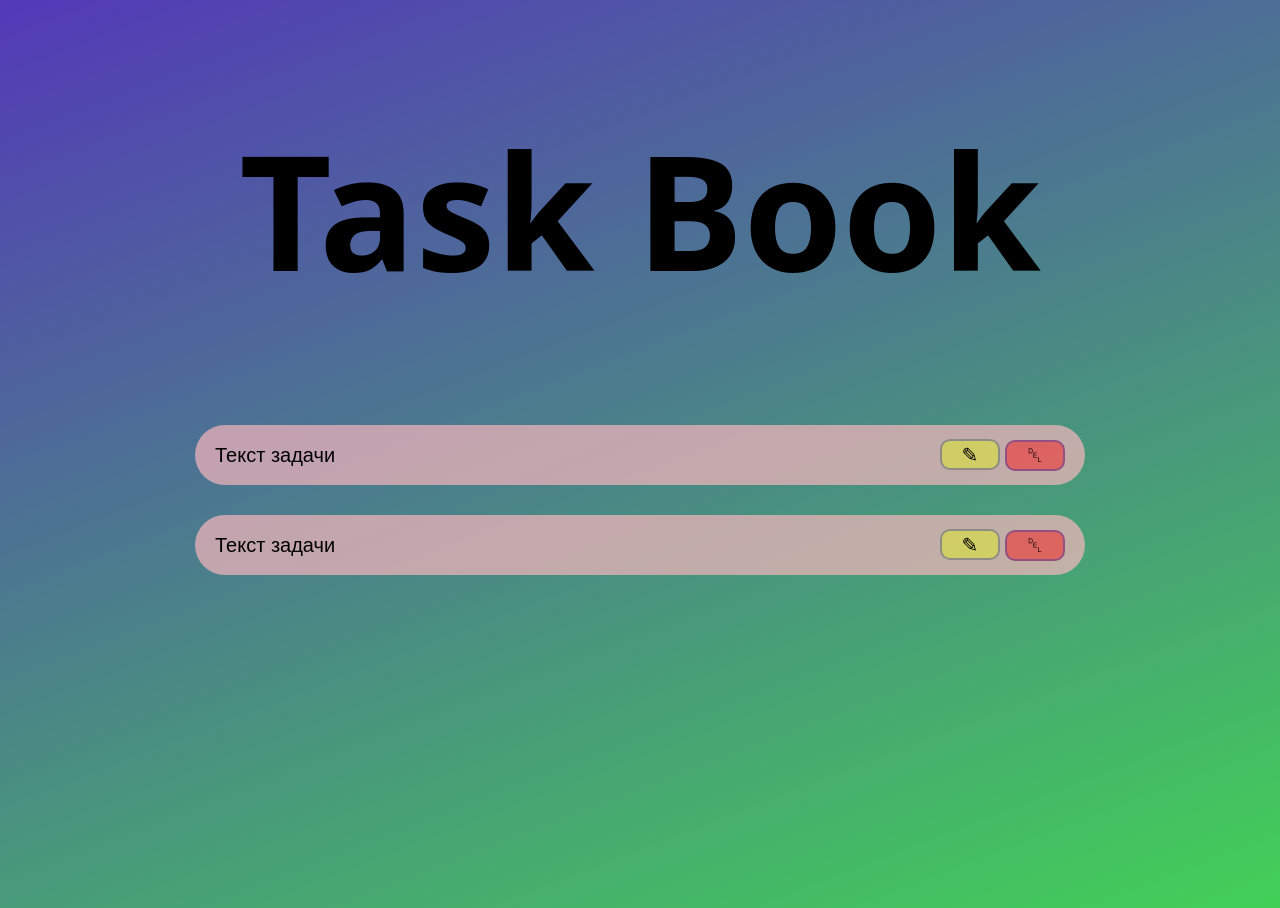
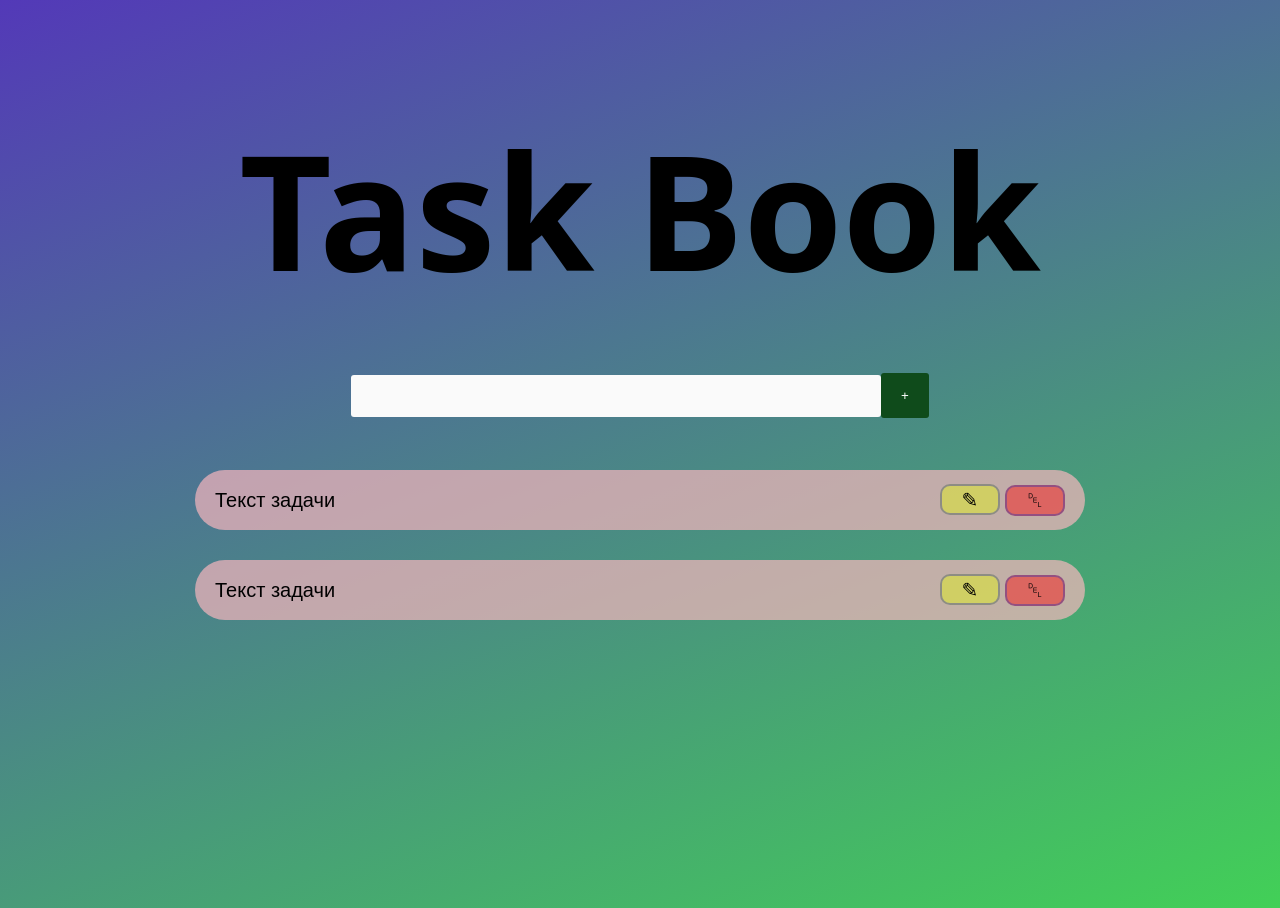
Before and after one commit to Madina-Dzh/TaskBook-vue, a Vue app: page / in a window 1280 px wide. Built offline with nearby package versions, Linux system fonts and the light colour scheme; a web font is replaced by a local one.

Commit message:
Добавление компонента AddTask

```diff
--- a/src/App.vue
+++ b/src/App.vue
@@ -1,8 +1,9 @@
 <script>
 import Task from './components/Task.vue'
+import AddTask from './components/AddTask.vue'
 
 export default {
-  components: {Task},
+  components: {Task, AddTask},
   data() {
     return {
       // Объекты переменные
@@ -13,6 +14,7 @@ export default {
 
 <template>
   <h1>Task Book</h1>
+  <AddTask/>
   <Task/>
   <Task/>
 </template>
--- /dev/null
+++ b/src/components/AddTask.vue
@@ -0,0 +1,46 @@
+<script>
+    export default {
+        data() {
+            return {
+                // Объекты переменные
+            }
+        }
+    }
+</script>
+
+<template>
+        <input type="text">
+        <button>+</button>
+
+</template>
+
+<style scoped>
+input {
+        width: 500px;
+        position: relative;
+        top: -50px;
+        font-size: 1.2em;
+        border-radius: 3px;
+        border: 0;
+        padding: 10px 15px;
+        background: #fafafa;
+        color: 333;
+        outline: none;
+    }
+
+    button {
+        position: relative;
+        top: -52px;
+        padding: 15px 20px;
+        color: #fff;
+        text-transform: uppercase;
+        cursor: pointer;
+        background: #0f4b1b;
+        border: 0;
+        border-radius: 3px;
+    }
+
+    button.fav-button {
+        margin-left: 20px;
+    }
+</style>
```
